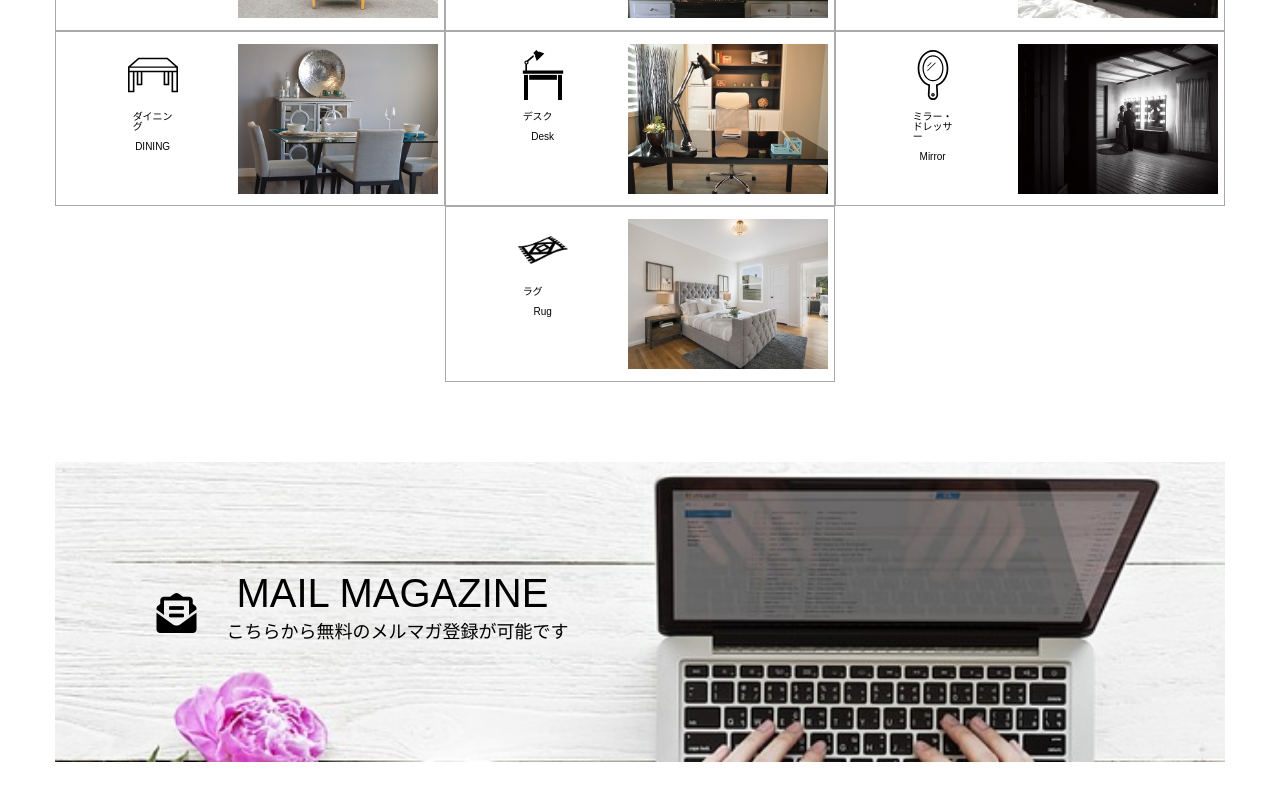
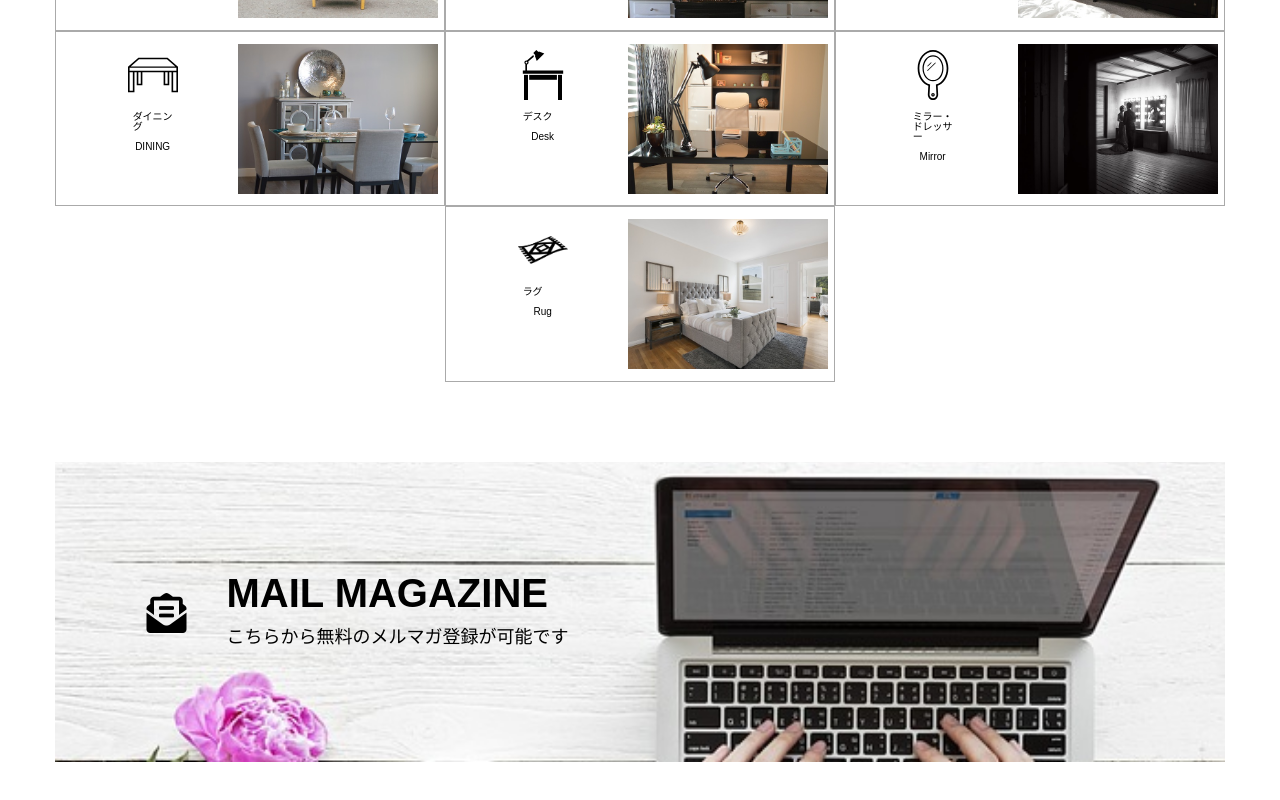
Before and after one commit to peppertaro/RitaClone, a React (Create React App) app: page / in a window 1280 px wide. Shown: the part 2888-3688 px from the top of the page. Built offline with nearby package versions, Linux system fonts and the light colour scheme.

Commit message:
update mail magazine font-style

```diff
--- a/src/App.scss
+++ b/src/App.scss
@@ -345,10 +345,12 @@ svg {
 
 .MM-title{
   font-size:4rem;
+  font-weight:800;
   padding:1rem;
 }
 .MM-dsc{
   font-size:1.8rem;
+  padding:.5rem 1rem;
 }
 
 .MM-i{
```
